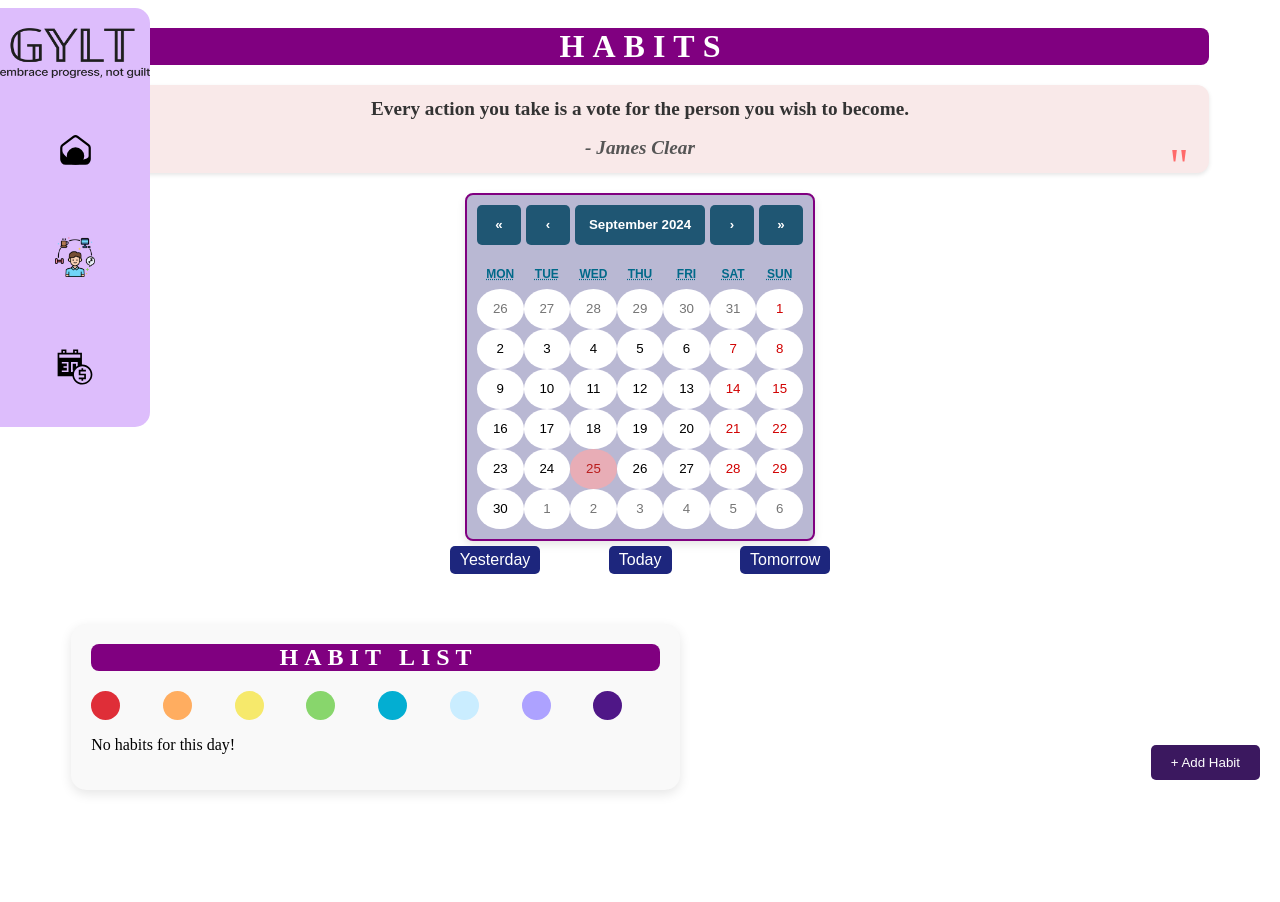
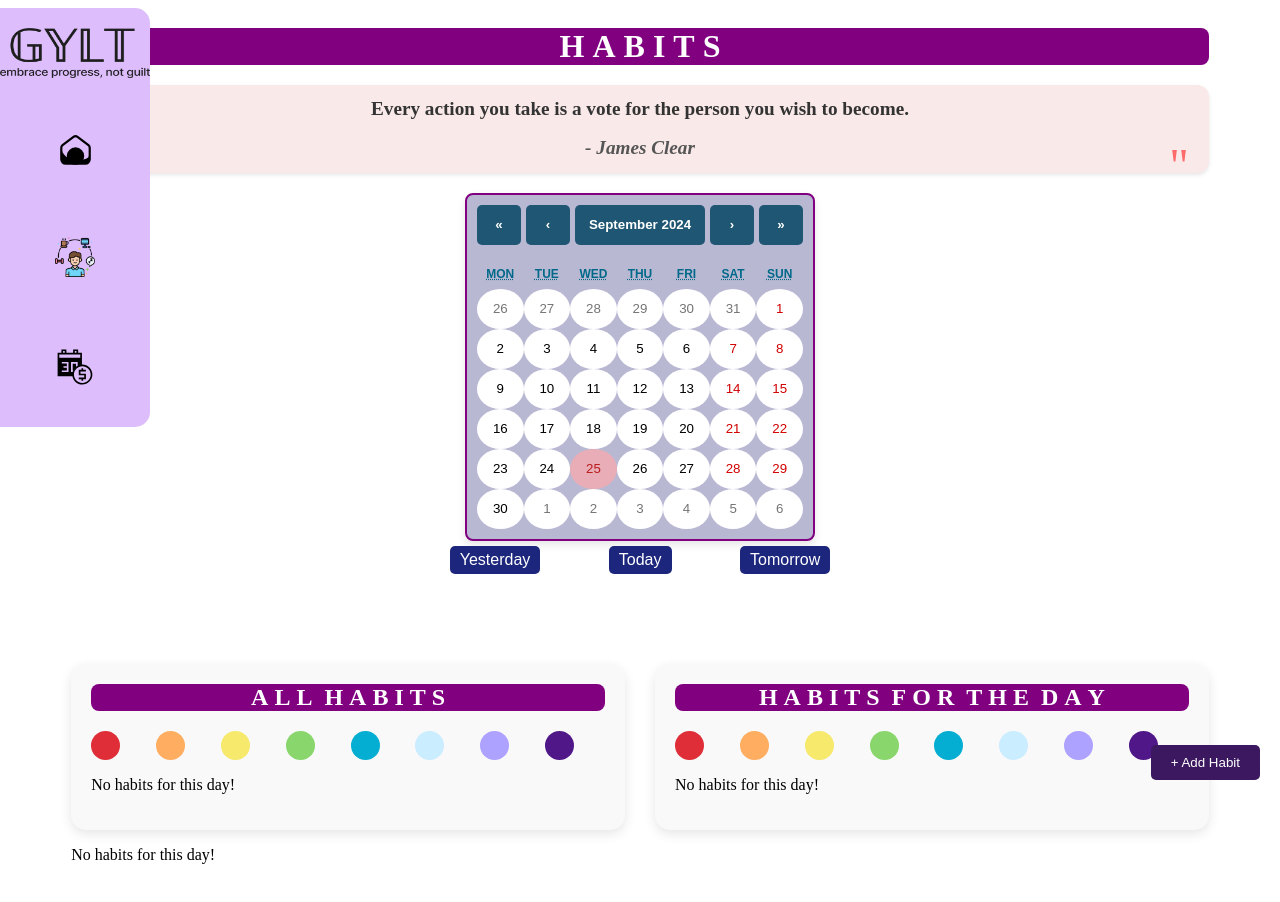
Before and after one commit to v-aru/gylt-app, a Next.js app: page /habits in a window 1280 px wide. Shown: the top 902 px of the page. Before the commit the page ends 818 px from the top, so only its background shows below. Built offline with nearby package versions, Linux system fonts and the light colour scheme.

Commit message:
Update habits section

```diff
--- a/src/app/habits/HabitPageStyles.js
+++ b/src/app/habits/HabitPageStyles.js
@@ -152,6 +152,13 @@ export const ListHeader = styled.div`
   border-radius: 8px;
 `;
 
+export const HabitsSection = styled.div`
+  display: flex;
+  justify-content: space-between;
+  gap: 30px;
+  margin-top: 40px;
+`;
+
 export const StyledHabitListSection = styled.section`
   background-color: #f9f9f9; /* Custom background */
   padding: 20px;
--- a/src/app/habits/page.js
+++ b/src/app/habits/page.js
@@ -1,6 +1,6 @@
 "use client";
 import React, { useState, useEffect } from 'react';
-import { Container, StyledCalendarContainer, StyledCalendar, PageHeader, ListHeader, StyledHabitListSection, CalendarButtons } from './HabitPageStyles';
+import { Container, StyledCalendarContainer, StyledCalendar, PageHeader, ListHeader, StyledHabitListSection, CalendarButtons, HabitsSection } from './HabitPageStyles';
 import HabitList from '../../components/Habits/HabitList/HabitList';
 import AddHabitButton from '@/components/Habits/CreateHabit/AddHabitButton';
 import CreateHabit from '@/components/Habits/CreateHabit/CreateHabit';
@@ -153,20 +153,29 @@ export default function HabitsPage() {
           </CalendarButtons>
       </StyledCalendarContainer>
 
+      <HabitsSection>
       <StyledHabitListSection>
-            <ListHeader>&nbsp;H&nbsp;A&nbsp;B&nbsp;I&nbsp;T&nbsp;&nbsp;&nbsp;L&nbsp;I&nbsp;S&nbsp;T&nbsp;</ListHeader>
-
+        <ListHeader>&nbsp;A&nbsp;L&nbsp;L&nbsp;&nbsp;H&nbsp;A&nbsp;B&nbsp;I&nbsp;T&nbsp;S&nbsp;</ListHeader>
         <div>
           <CustomColorPicker selectedColor={selectedColor} onSelectColor={setSelectedColor} />
         </div>
+        <HabitList habits={habits} onToggleHabit={toggleHabit} onEditHabit={handleEditClick} />
+      </StyledHabitListSection>
+
+      <StyledHabitListSection>
+        <ListHeader>&nbsp;H&nbsp;A&nbsp;B&nbsp;I&nbsp;T&nbsp;S&nbsp;&nbsp;F&nbsp;O&nbsp;R&nbsp;&nbsp;T&nbsp;H&nbsp;E&nbsp;&nbsp;D&nbsp;A&nbsp;Y&nbsp;</ListHeader>
+        <div>
+          <CustomColorPicker selectedColor={selectedColor} onSelectColor={setSelectedColor} />
+        </div>
+        < HabitList habits={filteredHabits} onToggleHabit={toggleHabit} onEditHabit={handleEditClick} />
+      </StyledHabitListSection>
+
+      </HabitsSection>
 
       <HabitList habits={filteredHabits} onToggleHabit={toggleHabit} onEditHabit={handleEditClick} />
 
-
-        </StyledHabitListSection>
-
       <AddHabitButton onClick={() => {
-        setIsEditing(false); // Reset to create mode
+        setIsEditing(false);
         setIsModalOpen(true);
       }} />
 
--- a/src/components/Habits/HabitList/HabitList.jsx
+++ b/src/components/Habits/HabitList/HabitList.jsx
@@ -16,10 +16,8 @@ export default function HabitList({ habits, onToggleHabit, onEditHabit }) {
           <HabitCheckbox
             type="checkbox"
             checked={habit.completed || false}
-            onChange={(e) => {
-              e.stopPropagation();
-              onToggleHabit(habit.id);
-            }}
+            onClick={(e) => e.stopPropagation()}
+            onChange={() => onToggleHabit(habit.id)}
           />
         </HabitItem>
       ))}
```
Also changed, not shown: src/components/Habits/HabitItem/HabitItem.jsx (+13 -2 lines). Lines whose indentation alone changed are shown as unchanged.
